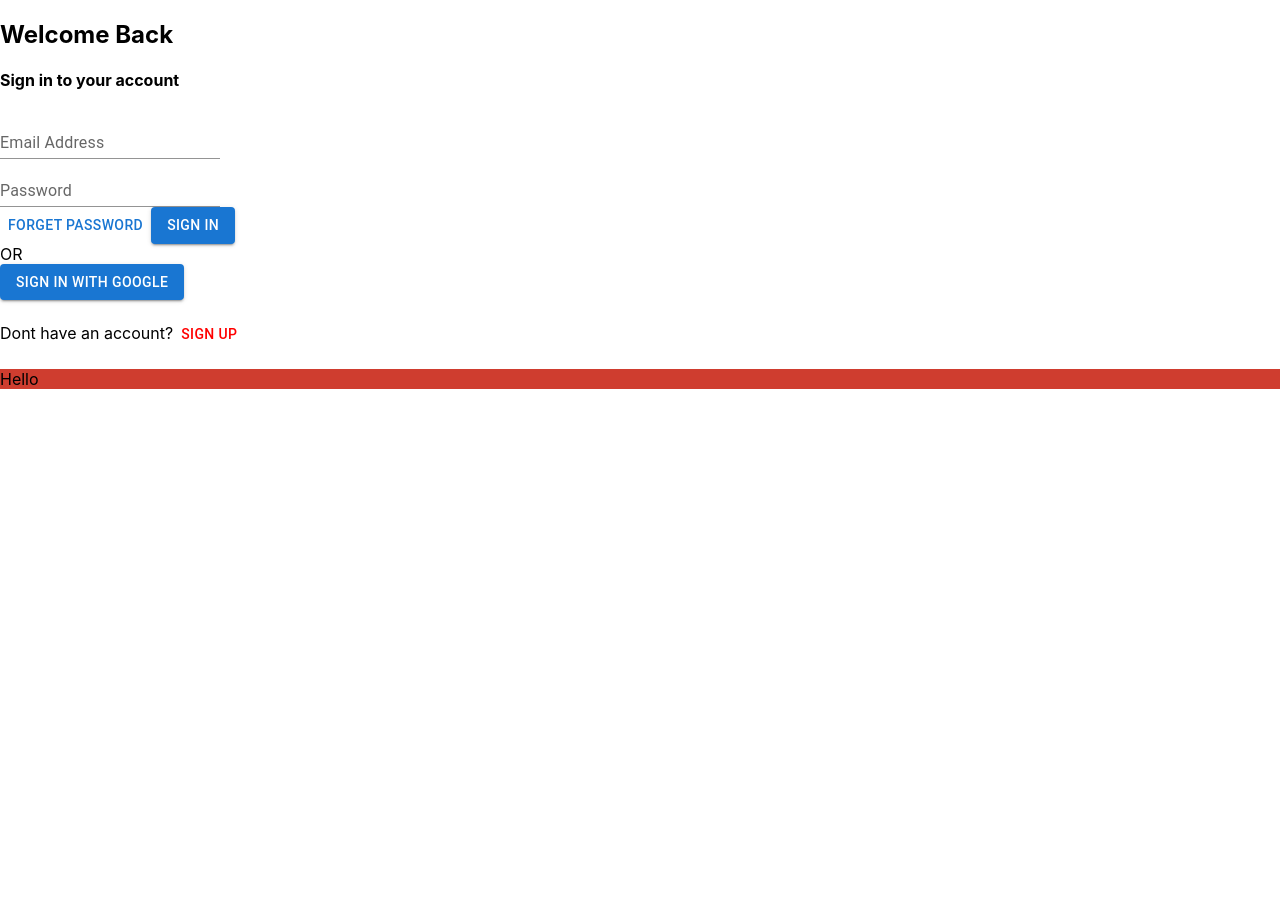
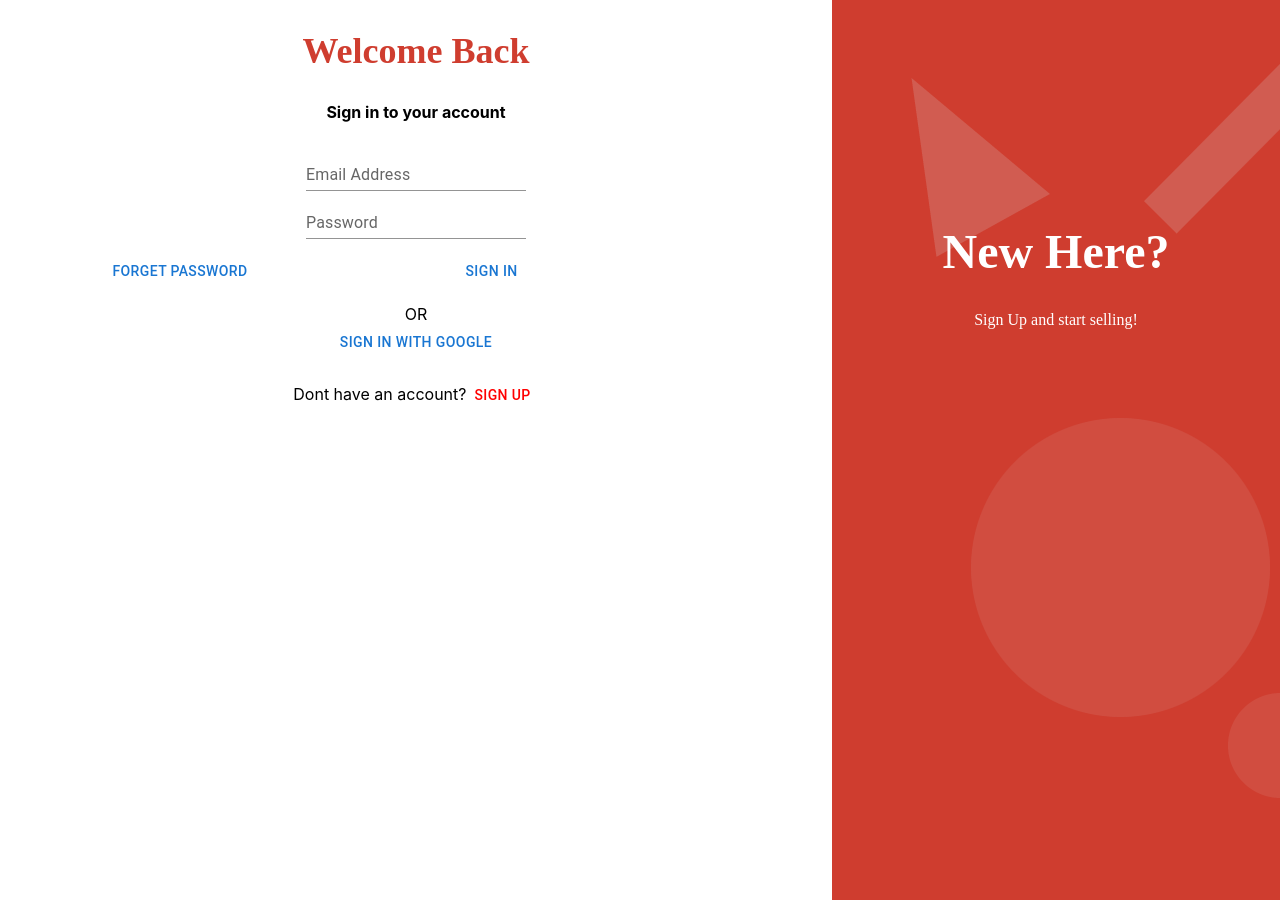
Before and after one commit to muhammadosama984/BidBuy, a React (Create React App) app in the folder BidBuy/frontend/: page / in a window 1280 px wide. Before the commit the page ends 800 px from the top, so only its background shows below. Built offline with nearby package versions, Linux system fonts and the light colour scheme.

Commit message:
Login Page Draft

```diff
--- a/BidBuy/frontend/src/components/LogIn/Login.css
+++ b/BidBuy/frontend/src/components/LogIn/Login.css
@@ -1,8 +1,62 @@
-.sign-in{
+/* DIV BOXES */
+.div_main{
+    width: 100%;
+    display: flex;
+    flex-wrap: wrap;
+    height: 900px;
+}
+
+.div_signIn{
+    flex: 1 0 65%;
+    height: 900px;
+
+}
+
+.div_redContainer{
     background-color: #CF3D2F;
+    height: 900px;
+    flex: 1 0 35%;
+    background-image: url(../../../images/bg_red.png);
+    background-repeat: no-repeat;
+
+
+
 }
-.red-container{
-    width: 200;
-    height: 40;
+
+
+/* BUTTONS */
+
+.btn_signIn{
+    width: 472px;
+    height: 65px;
     background-color: #CF3D2F;
+    border-radius: 9px;
+    color: green;
 }
+
+
+/* HEADINGS */
+.welcome_heading{
+    font-size: 36px;
+    font-family: "microsoft yahei" ;
+    color: #CF3D2F;
+    text-align: center;
+}
+
+.newHere_heading{
+    margin-top: 50%;
+    font-size: 48px;
+    font-family: "microsoft yahei" ;
+    color: white;
+    text-align: center;
+}
+
+
+/* TEXT PARAGRAPH */
+.txt_startSelling{
+    margin-top: 05%;
+    font-size: 16px;
+    font-family: "microsoft yahei" ;
+    color: white;
+    text-align: center;
+}
--- a/BidBuy/frontend/src/components/LogIn/Login.jsx
+++ b/BidBuy/frontend/src/components/LogIn/Login.jsx
@@ -13,8 +13,11 @@ import {
 
 function Login() {
   return (
-    <div>
-        <h2> Welcome Back</h2>
+    <center>
+
+    <div className='div_main'>
+        <div className='div_signIn'>
+        <h2 className='welcome_heading'> Welcome Back</h2>
         <h4>  Sign in to your account</h4>
         <div>
             <TextField id="standard-basic" label="Email Address" variant="standard" />
@@ -22,17 +25,22 @@ function Login() {
             <TextField id="standard-basic" label="Password" variant="standard" />
         </div>
         <Button>Forget Password</Button>
-        <Button className='sign-in' variant="contained">Sign In</Button>
+        <Button className='btn_signIn'>Sign In</Button>
         <div>
             OR
             <br/>
-            <Button className='sign-in' variant="contained">Sign in with Google</Button>
+            <Button className='sign-in'>Sign in with Google</Button>
         </div>
         <div>
             <p>Dont have an account?<Button variant="text" style={{color: 'red'}}>Sign Up</Button></p>
         </div>
-        <div className='red-container'> Hello</div>
-    </div>
+        </div>
+        <div className='div_redContainer'>
+        <h1 className='newHere_heading'>New Here?</h1>
+        <p className='txt_startSelling'>Sign Up and start selling!</p>
+           </div>
+      </div>
+    </center>
   )
 }
 
```
Also changed, not shown: BidBuy/frontend/images/bg_red.png (added), 1 other file (tests, documents, lock files or other folders).
